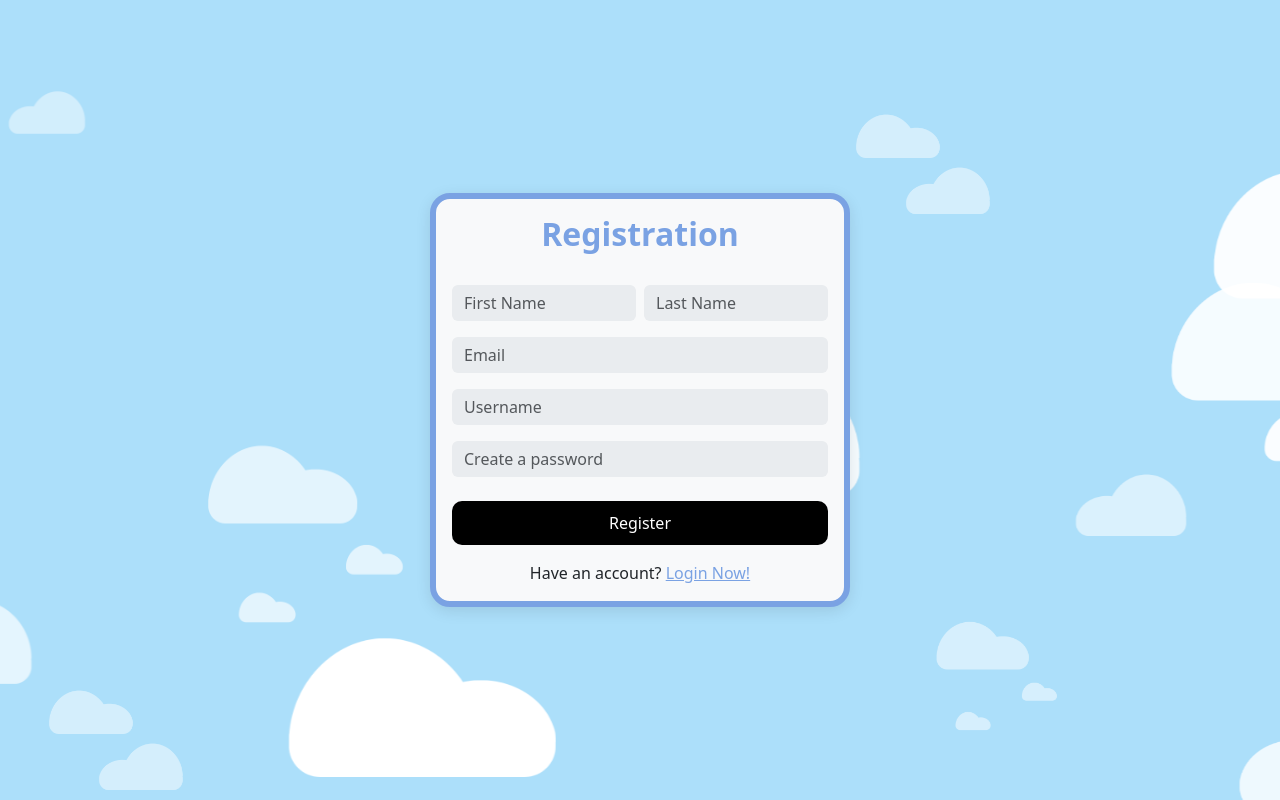
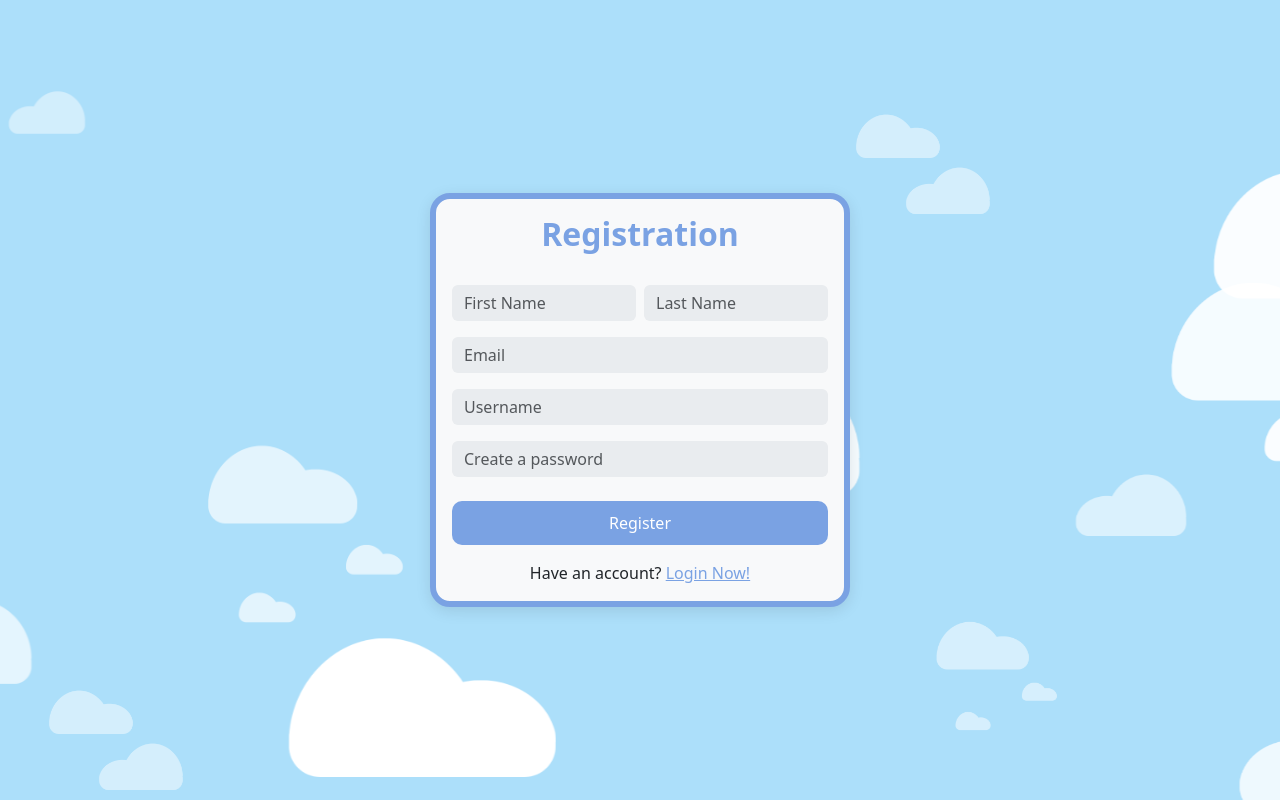
Before and after one commit to naddyafav/LargeProjectCOP4331, a React (Vite) app in the folder PersonalityApp/client/: page /registration in a window 1280 px wide. Built offline with nearby package versions, Linux system fonts and the light colour scheme.

Commit message:
changed button type for registration

```diff
--- a/PersonalityApp/client/src/pages/Registration.tsx
+++ b/PersonalityApp/client/src/pages/Registration.tsx
@@ -131,7 +131,7 @@ export default function Registration() {
           {error && <div style={{ color: "red", marginBottom: "1rem" }}>{error}</div>}
 
           {/* Button */}
-          <button className="button" style={{ backgroundColor: "#000"}}>
+          <button className="button">
             Register
           </button>
         </form>
```
